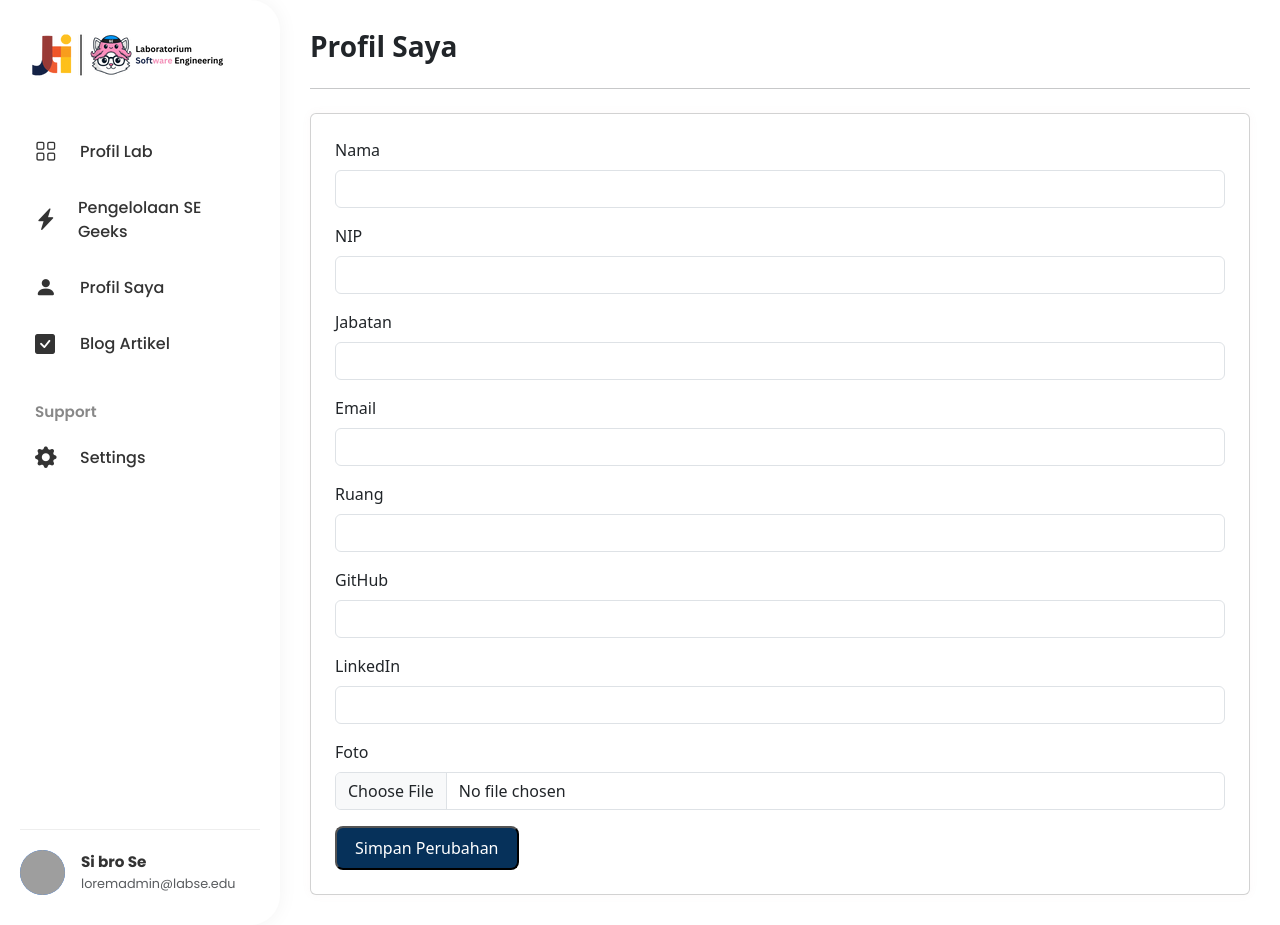
After one commit to Adhityayusuf/PBL_SE, a PHP site: page /Views/admin/personilDosen.php in a window 1280 px wide. The commit adds this page. Run offline with PHP 8.4, Linux system fonts and the light colour scheme; the template is opened without the code that fills it, so the values that code supplies are empty; grey boxes are pictures that could not be loaded.

Commit message:
feat: Add 'Dosen' role and fix logic issue

```diff
--- a/Views/admin/layout/sidebar.php
+++ b/Views/admin/layout/sidebar.php
@@ -1,3 +1,7 @@
+<?php
+    $role = $_SESSION['role'] ?? 'dosen'; // default dosen
+?>
+
 <style>
     .sidebar-custom {
         width: 280px;
@@ -70,7 +74,6 @@
 <link href="https://cdn.jsdelivr.net/npm/bootstrap-icons@1.11.1/font/bootstrap-icons.css" rel="stylesheet">
 <link href="https://cdn.jsdelivr.net/npm/bootstrap@5.3.3/dist/css/bootstrap.min.css" rel="stylesheet">
 <link href="https://fonts.googleapis.com/css2?family=Poppins:wght@400;500;600&display=swap" rel="stylesheet">
-
 <div class="sidebar-custom d-flex flex-column flex-shrink-0">
 
     <div class="mb-5 px-2">
@@ -92,9 +95,15 @@
         </li>
 
         <li class="nav-item">
-            <a href="/admin/index.php?action=personil" class="sidebar-link">
-                <i class="bi bi-people-fill"></i> Personil
-            </a>
+            <?php if ($role === 'admin'): ?>
+                <a href="/admin/index.php?action=personil" class="sidebar-link">
+                    <i class="bi bi-people-fill"></i> Personil
+                </a>
+            <?php else: ?>
+                <a href="/admin/index.php?action=personil" class="sidebar-link">
+                    <i class="bi bi-person-fill"></i> Profil Saya
+                </a>
+            <?php endif; ?>
         </li>
 
         <li class="nav-item">
@@ -127,5 +136,4 @@
             </div>
         </div>
     </div>
-
 </div>
--- /dev/null
+++ b/Views/admin/personilDosen.php
@@ -0,0 +1,156 @@
+<?php
+
+$title = "Profil Saya";
+$customCSS = "
+    body {
+        background-color: #f8f9fa;
+    }
+    .main-content {
+        padding: 30px;
+        width: calc(100% - 270px);
+    }
+    .card {
+        border: none;
+        box-shadow: 0 0 10px rgba(170, 117, 117, 0.05);
+        border-radius: 10px;
+    }
+    .btn-simpan {
+        background-color: #06315A;
+        color: white;
+        font-weight: 500;
+        border-radius: 8px;
+        padding: 8px 18px;
+    }
+    .photo-preview {
+        margin-bottom: 15px;
+    }
+";
+
+include __DIR__ . '/layout/header.php';
+
+?>
+<div class="d-flex">
+    <?php include __DIR__ . '/layout/sidebar.php'; ?>
+    <div class="main-content">
+        <h3 class="fw-bold mb-4">Profil Saya</h3>
+        <hr class="mt-0 mb-4">
+
+        <div class="card p-4">
+            <form id="dosenForm" enctype="multipart/form-data">
+            <input type="hidden" id="personil-id" value="<?= htmlspecialchars($person['id_personil']) ?>">
+
+                <div class="mb-3">
+                    <label class="form-label">Nama</label>
+                    <input type="text" id="personil-nama" class="form-control" value="<?= htmlspecialchars($person['nama']) ?>" required>
+                </div>
+
+                <div class="mb-3">
+                    <label class="form-label">NIP</label>
+                    <input type="text" id="personil-nip" class="form-control" value="<?= htmlspecialchars($person['nip']) ?>" required>
+                </div>
+
+                <div class="mb-3">
+                    <label class="form-label">Jabatan</label>
+                    <input type="text" id="personil-jabatan" class="form-control" value="<?= htmlspecialchars($person['jabatan']) ?>" required>
+                </div>
+
+                <div class="mb-3">
+                    <label class="form-label">Email</label>
+                    <input type="email" id="personil-email" class="form-control" value="<?= htmlspecialchars($person['email'] ?? '') ?>">
+                </div>
+
+                <div class="mb-3">
+                    <label class="form-label">Ruang</label>
+                    <input type="text" id="personil-ruang" class="form-control" value="<?= htmlspecialchars($person['ruang_dosen'] ?? '') ?>">
+                </div>
+
+                <div class="mb-3">
+                    <label class="form-label">GitHub</label>
+                    <input type="text" id="personil-github" class="form-control" value="<?= htmlspecialchars($person['github'] ?? '') ?>">
+                </div>
+
+                <div class="mb-3">
+                    <label class="form-label">LinkedIn</label>
+                    <input type="text" id="personil-linkedin" class="form-control" value="<?= htmlspecialchars($person['linkedin'] ?? '') ?>">
+                </div>
+
+                <div class="mb-3">
+                    <label class="form-label">Foto</label>
+                    <input type="file" id="personil-photo" class="form-control">
+                    <div id="photo-preview" class="photo-preview mt-2" <?= $person['photo_url'] ? '' : 'style="display:none"' ?>>
+                        <img id="photo-img" src="<?= $person['photo_url'] ?? '' ?>" alt="Foto Dosen" style="max-width: 150px; border-radius: 8px;">
+                    </div>
+                </div>
+
+                <button type="button" id="savePersonilBtn" class="btn-simpan">Simpan Perubahan</button>
+            </form>
+        </div>
+    </div>
+</div>
+
+<script src="https://cdn.jsdelivr.net/npm/bootstrap@5.3.3/dist/js/bootstrap.bundle.min.js"></script>
+<script>
+document.getElementById('savePersonilBtn').addEventListener('click', function() {
+    const id = document.getElementById('personil-id').value;
+    const nama = document.getElementById('personil-nama').value;
+    const nip = document.getElementById('personil-nip').value;
+    const jabatan = document.getElementById('personil-jabatan').value;
+    const email = document.getElementById('personil-email').value;
+    const ruang = document.getElementById('personil-ruang').value;
+    const github = document.getElementById('personil-github').value;
+    const linkedin = document.getElementById('personil-linkedin').value;
+    const photoFile = document.getElementById('personil-photo').files[0];
+
+    if (!nama || !nip || !jabatan) {
+        alert('Nama, NIP, dan Jabatan harus diisi');
+        return;
+    }
+
+    if (photoFile && photoFile.size > 2 * 1024 * 1024) {
+        alert('Ukuran file terlalu besar (maksimal 2MB)');
+        return;
+    }
+
+    const formData = new FormData();
+    formData.append('action', 'update');
+    formData.append('id_personil', id);
+    formData.append('nama', nama);
+    formData.append('nip', nip);
+    formData.append('jabatan', jabatan);
+    formData.append('email', email);
+    formData.append('ruang_dosen', ruang);
+    formData.append('github', github);
+    formData.append('linkedin', linkedin);
+    if (photoFile) formData.append('photo', photoFile);
+
+    fetch('/Controllers/api/personilApi.php', { method: 'POST', body: formData })
+        .then(res => res.json())
+        .then(data => {
+            if (data.success) {
+                alert('Data berhasil diperbarui');
+                location.reload();
+            } else {
+                alert('Error: ' + data.message);
+            }
+        })
+        .catch(err => {
+            console.error(err);
+            alert('Gagal menyimpan data');
+        });
+});
+
+// Preview foto
+document.getElementById('personil-photo').addEventListener('change', function(e) {
+    const file = e.target.files[0];
+    if (file) {
+        const reader = new FileReader();
+        reader.onload = function(event) {
+            document.getElementById('photo-img').src = event.target.result;
+            document.getElementById('photo-preview').style.display = 'block';
+        };
+        reader.readAsDataURL(file);
+    }
+});
+</script>
+</body>
+</html>
--- a/Views/login.php
+++ b/Views/login.php
@@ -58,7 +58,7 @@ include_once __DIR__ . '/layout/header.php';
             <form method="POST" action="/index.php">
               <input type="hidden" name="action" value="logindo">
               <div class="mb-3">
-                <input id="email" class="form-control" type="text" name="username" placeholder="Username" required>
+                <input id="email" class="form-control" type="text" name="email" placeholder="Username" required>
               </div>
 
               <div class="mb-3">
--- a/index.php
+++ b/index.php
@@ -40,7 +40,7 @@ if ($method === 'GET') {
 if ($method === 'POST') {
     switch ($action) {
         case 'logindo':
-            $authController->login($_POST['username'], $_POST['password']);
+            $authController->login();
             break;
         case 'recruitmentAdd':
             $recruitmentController->addMahasiswa($_POST);
```
Also changed, not shown: Controllers/authController.php (+12 -21 lines), Controllers/personilController.php (+28 -0 lines), Core/setup/init_admin.php (+7 -5 lines), Models/AdminModel.php (deleted, +0 -24 lines), Models/PersonilModel.php (+61 -3 lines), Models/UserModel.php (added, +62 -0 lines), SQL/database.sql (+26 -14 lines), admin/index.php (+15 -6 lines).
